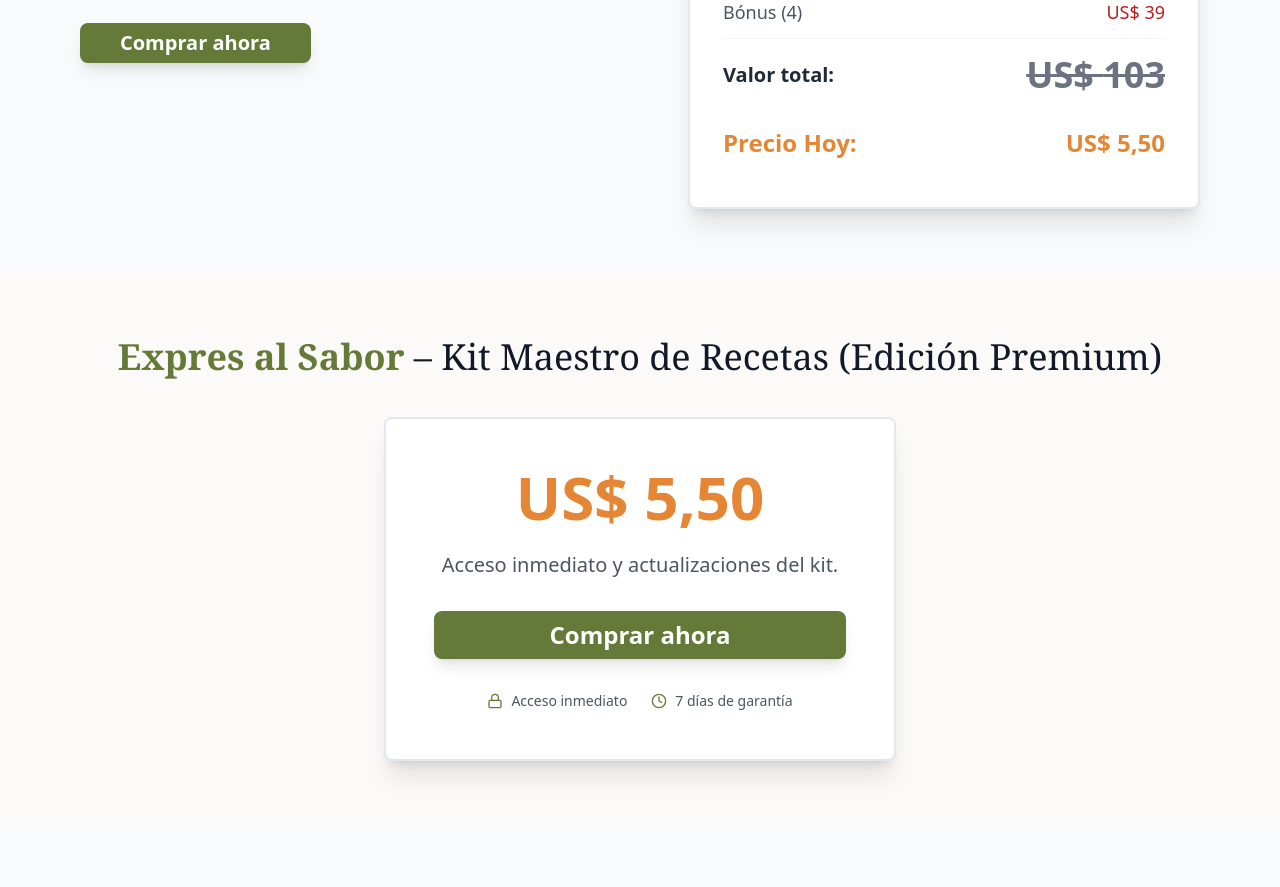
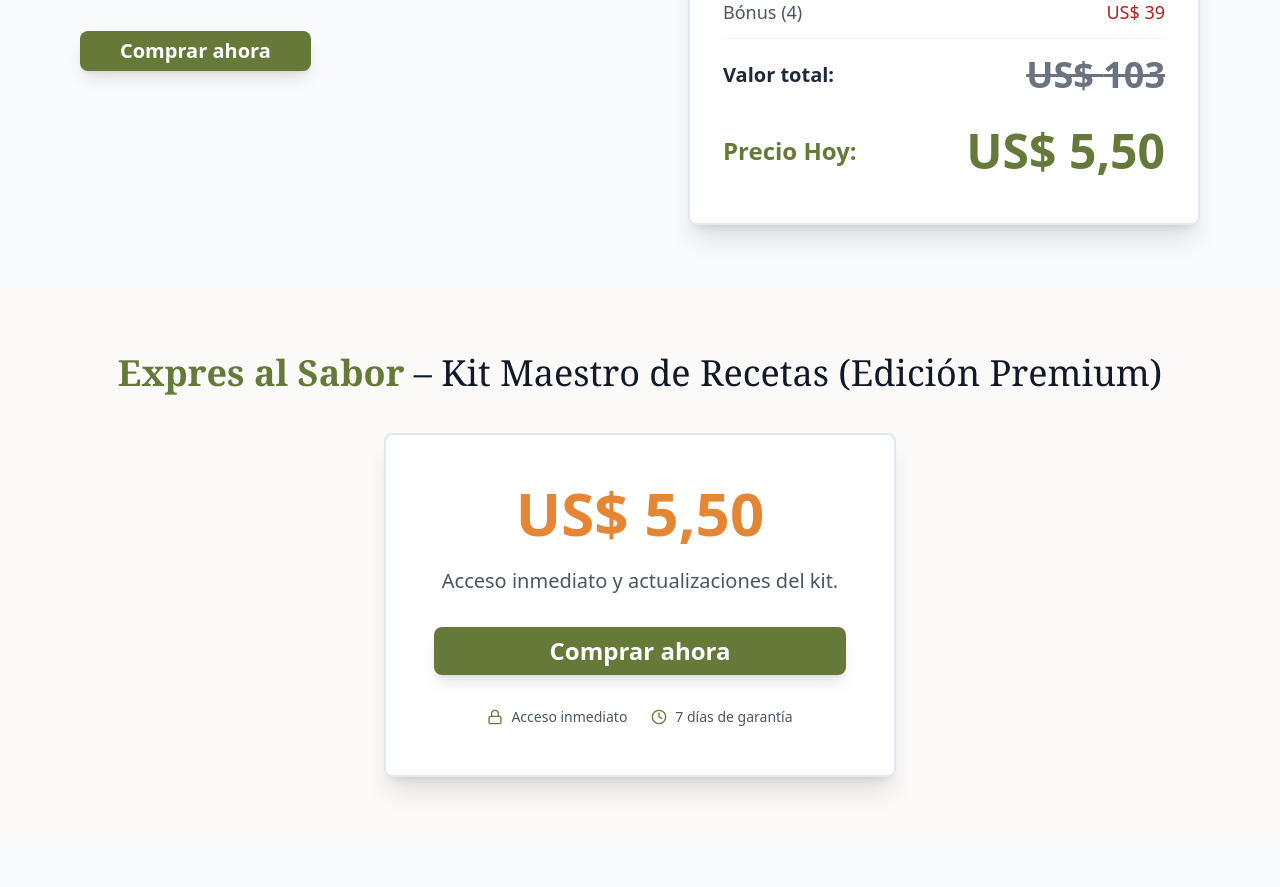
Before and after one commit to Laura271306/Expresalsabor, a React (Vite) app: page / in a window 1280 px wide. Shown: the part 6906-7793 px from the top of the page. Built offline with nearby package versions, Linux system fonts and the light colour scheme.

Commit message:
[dyad] Increasing size and changing color of the 'Precio Hoy' value to green - wrote 1 file(s)

```diff
--- a/src/components/ValueStackSection.tsx
+++ b/src/components/ValueStackSection.tsx
@@ -60,8 +60,8 @@ const ValueStackSection: React.FC = () => {
                     </td>
                   </tr>
                   <tr className="bg-brand-light/50">
-                    <td className="py-4 font-extrabold text-2xl text-brand-primary">Precio Hoy:</td>
-                    <td className="py-4 text-right font-extrabold text-2xl text-brand-primary">US$ 5,50</td>
+                    <td className="py-4 font-extrabold text-2xl text-brand-secondary">Precio Hoy:</td>
+                    <td className="py-4 text-right font-extrabold text-5xl text-brand-secondary">US$ 5,50</td>
                   </tr>
                 </tbody>
               </table>
```
